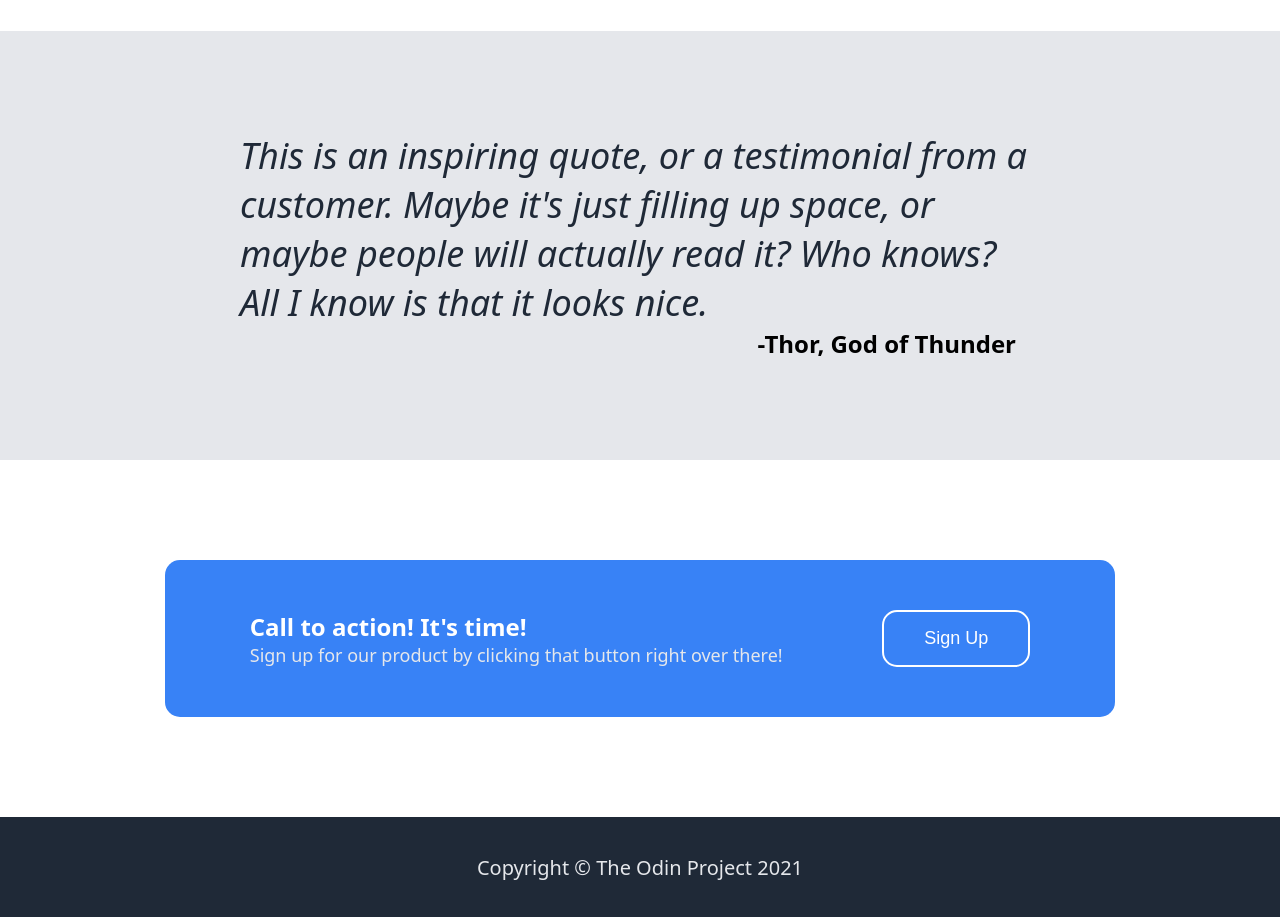
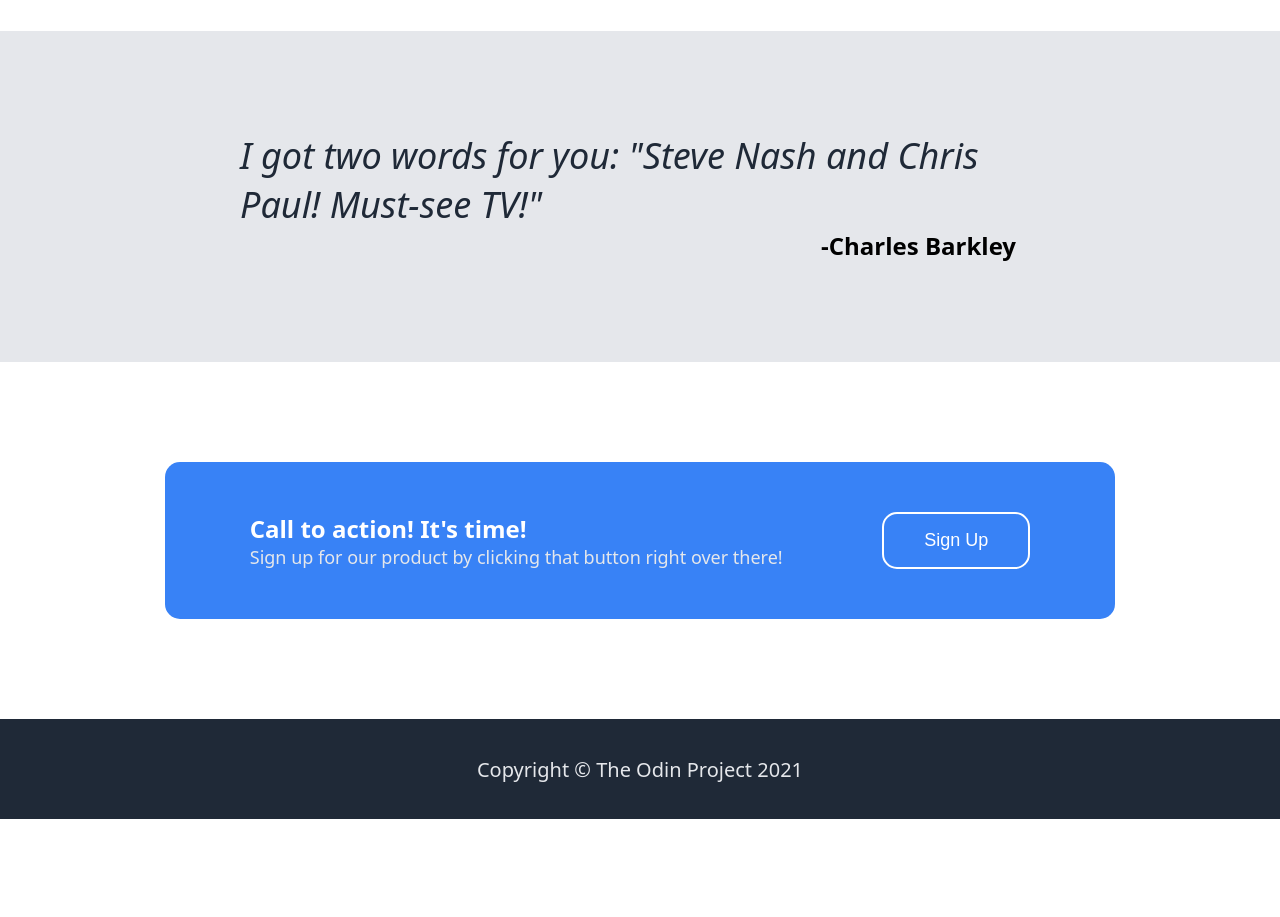
Before and after one commit to joonbug35/landing-page, a plain HTML site: page index.html in a window 1280 px wide. Shown: the part 1200-2117 px from the top of the page. After the commit the page ends 2019 px from the top, so only its background shows below. Drawn offline with Linux system fonts and the light colour scheme.

Commit message:
Change placeholder quote to a more humorous one

```diff
--- a/index.html
+++ b/index.html
@@ -53,10 +53,10 @@
   <div class="section-three">
     <div class="quote-complete">
       <div class="quote-text">
-        This is an inspiring quote, or a testimonial from a customer. Maybe it's just filling up space, or maybe people will actually read it? Who knows? All I know is that it looks nice.
+        I got two words for you: "Steve Nash and Chris Paul! Must-see TV!"
       </div>
       <div class="quote-source">
-        -Thor, God of Thunder
+        -Charles Barkley
       </div>
     </div>
   </div>
```
